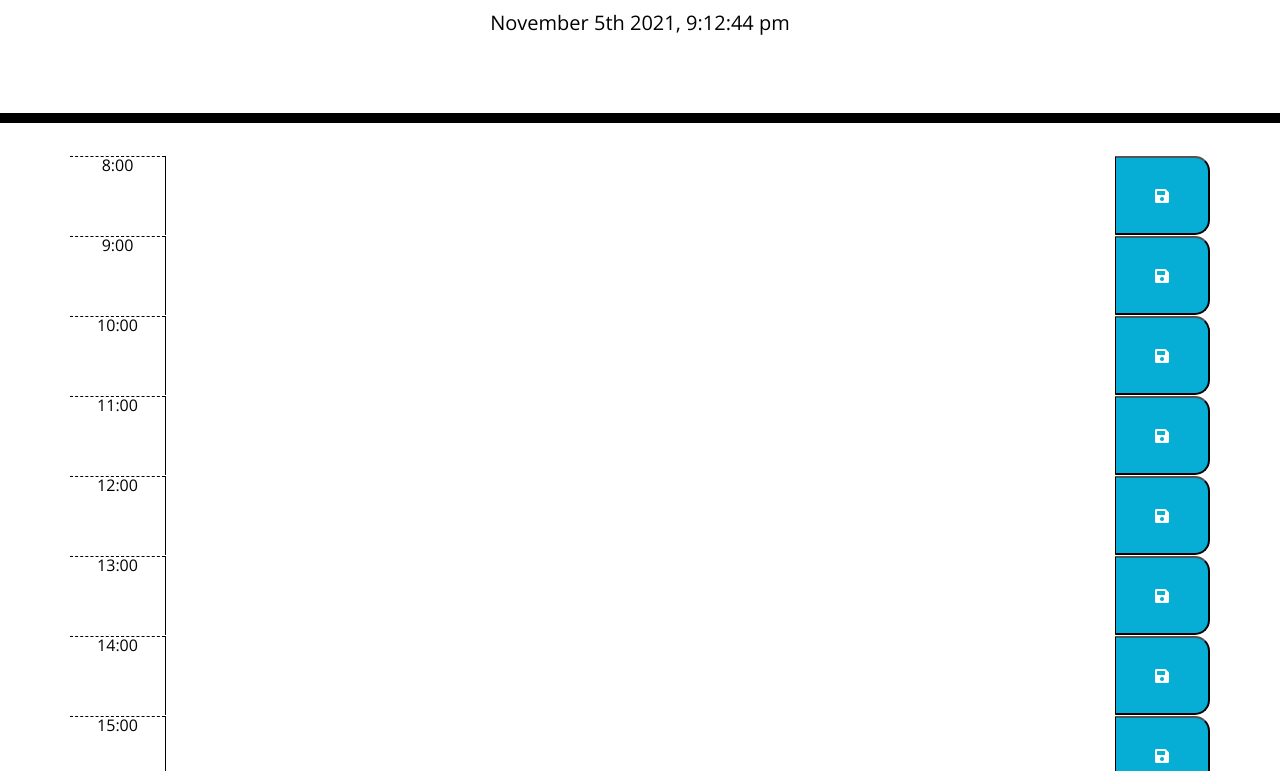
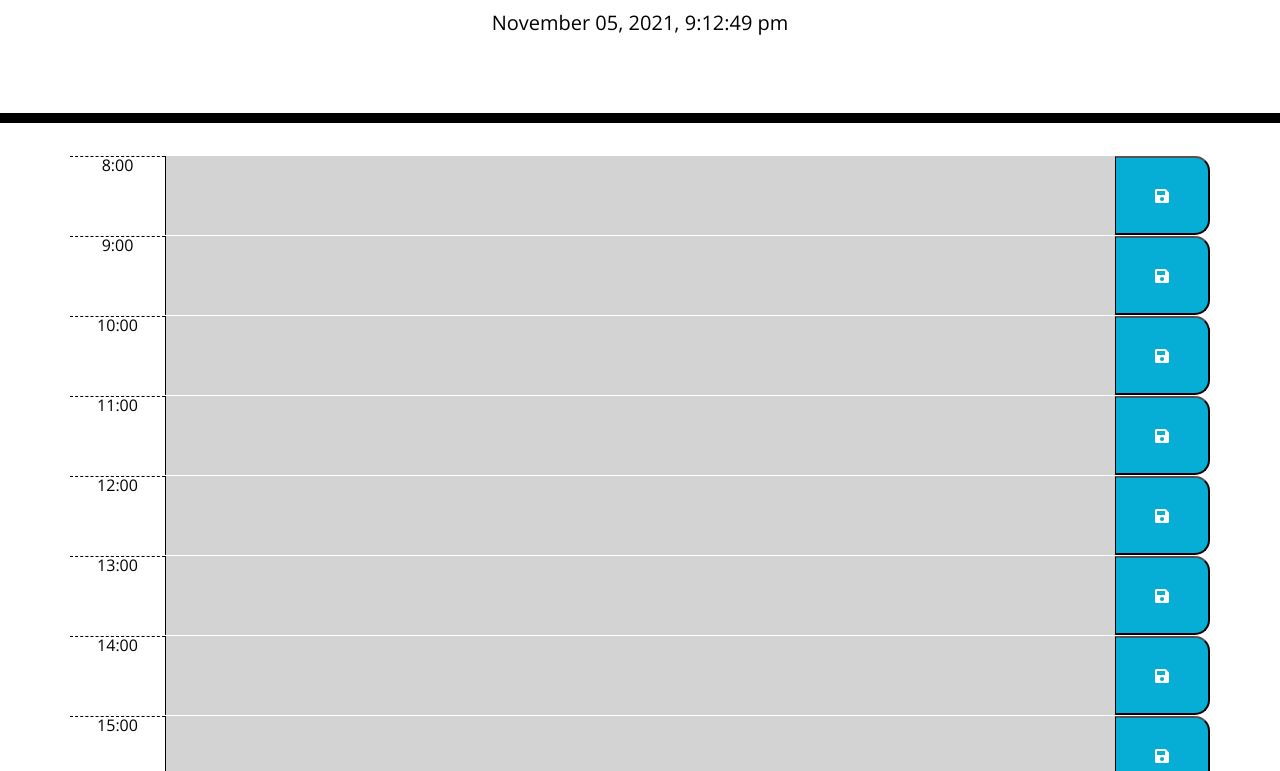
Before and after one commit to Ldeguzman9/work-day-calendar, a plain HTML site: page index.html in a window 1280 px wide. Shown: the part 181-952 px from the top of the page. Drawn offline with nearby package versions, Linux system fonts and the light colour scheme.

Commit message:
code ready

```diff
--- a/assets/js/script.js
+++ b/assets/js/script.js
@@ -1,4 +1,50 @@
 $(document).ready(function () {
-  // moment.js code for current time
-  $("#currentDay").text(moment().format("MMMM Do YYYY, h:mm:ss a"));
+  window.setInterval(function () {
+    $("#currentDay").text(moment().format("MMMM DD, YYYY, h:mm:ss a"));
+  }, 1000);
+
+  // Save button
+  $(".saveBtn").on("click", function () {
+    console.log(this);
+    var text = $(this).siblings(".description").val();
+    var time = $(this).parent().attr("id");
+
+    localStorage.setItem(time, text);
+  });
+
+  // retrieve items from local storage
+  $("#8 .description").val(localStorage.getItem("8"));
+  $("#9 .description").val(localStorage.getItem("9"));
+  $("#10 .description").val(localStorage.getItem("10"));
+  $("#11 .description").val(localStorage.getItem("11"));
+  $("#12 .description").val(localStorage.getItem("12"));
+  $("#13 .description").val(localStorage.getItem("13"));
+  $("#14 .description").val(localStorage.getItem("14"));
+  $("#15 .description").val(localStorage.getItem("15"));
+  $("#16 .description").val(localStorage.getItem("16"));
+  $("#17 .description").val(localStorage.getItem("17"));
+
+  function timeSchedule() {
+    var currentTime = moment().hours();
+    $(".time-block").each(function () {
+      var timeSlot = parseInt($(this).attr("id"));
+      console.log(timeSlot, currentTime);
+      console.log(currentTime);
+      if (timeSlot < currentTime) {
+        $(this).addClass("past");
+        $(this).removeClass("future");
+        $(this).removeClass("present");
+      } else if (timeSlot === currentTime) {
+        $(this).removeClass("past");
+        $(this).addClass("present");
+        $(this).removeClass("future");
+      } else {
+        $(this).removeClass("present");
+        $(this).removeClass("past");
+        $(this).addClass("future");
+      }
+    });
+  }
+
+  timeSchedule();
 });
--- a/index.html
+++ b/index.html
@@ -28,54 +28,64 @@
       <p class="lead">A simple calendar app for scheduling your work day</p>
       <p id="currentDay" class="lead"></p>
     </header>
+
     <div class="container">
       <!-- Timeblocks go here -->
-      <div id="8-am" class="time-block row">
+      <div id="8" class="time-block row">
         <div class="hour col-md-1">8:00</div>
         <textarea class="description col-md-10"></textarea>
         <button class="saveBtn col-md-1"><i class="fas fa-save"></i></button>
       </div>
-      <div id="9-am" class="time-block row">
+
+      <div id="9" class="time-block row">
         <div class="hour col-md-1">9:00</div>
         <textarea class="description col-md-10"></textarea>
         <button class="saveBtn col-md-1"><i class="fas fa-save"></i></button>
       </div>
-      <div id="10-am" class="time-block row">
+
+      <div id="10" class="time-block row">
         <div class="hour col-md-1">10:00</div>
         <textarea class="description col-md-10"></textarea>
         <button class="saveBtn col-md-1"><i class="fas fa-save"></i></button>
       </div>
-      <div id="11-am" class="time-block row">
+
+      <div id="11" class="time-block row">
         <div class="hour col-md-1">11:00</div>
         <textarea class="description col-md-10"></textarea>
         <button class="saveBtn col-md-1"><i class="fas fa-save"></i></button>
       </div>
-      <div id="12-pm" class="time-block row">
+
+      <div id="12" class="time-block row">
         <div class="hour col-md-1">12:00</div>
         <textarea class="description col-md-10"></textarea>
         <button class="saveBtn col-md-1"><i class="fas fa-save"></i></button>
       </div>
-      <div id="1-pm" class="time-block row">
+
+      <div id="13" class="time-block row">
         <div class="hour col-md-1">13:00</div>
         <textarea class="description col-md-10"></textarea>
         <button class="saveBtn col-md-1"><i class="fas fa-save"></i></button>
       </div>
-      <div id="2-pm" class="time-block row">
+
+      <div id="14" class="time-block row">
         <div class="hour col-md-1">14:00</div>
         <textarea class="description col-md-10"></textarea>
         <button class="saveBtn col-md-1"><i class="fas fa-save"></i></button>
       </div>
-      <div id="3-pm" class="time-block row">
+
+      <div id="15" class="time-block row">
         <div class="hour col-md-1">15:00</div>
         <textarea class="description col-md-10"></textarea>
         <button class="saveBtn col-md-1"><i class="fas fa-save"></i></button>
       </div>
-      <div id="4-pm" class="time-block row">
+
+      <div id="16" class="time-block row">
         <div class="hour col-md-1">16:00</div>
         <textarea class="description col-md-10"></textarea>
         <button class="saveBtn col-md-1"><i class="fas fa-save"></i></button>
       </div>
-      <div id="5-pm" class="time-block row">
+
+      <div id="17" class="time-block row">
         <div class="hour col-md-1">17:00</div>
         <textarea class="description col-md-10"></textarea>
         <button class="saveBtn col-md-1"><i class="fas fa-save"></i></button>
```
Also changed, not shown: 1 other file.
